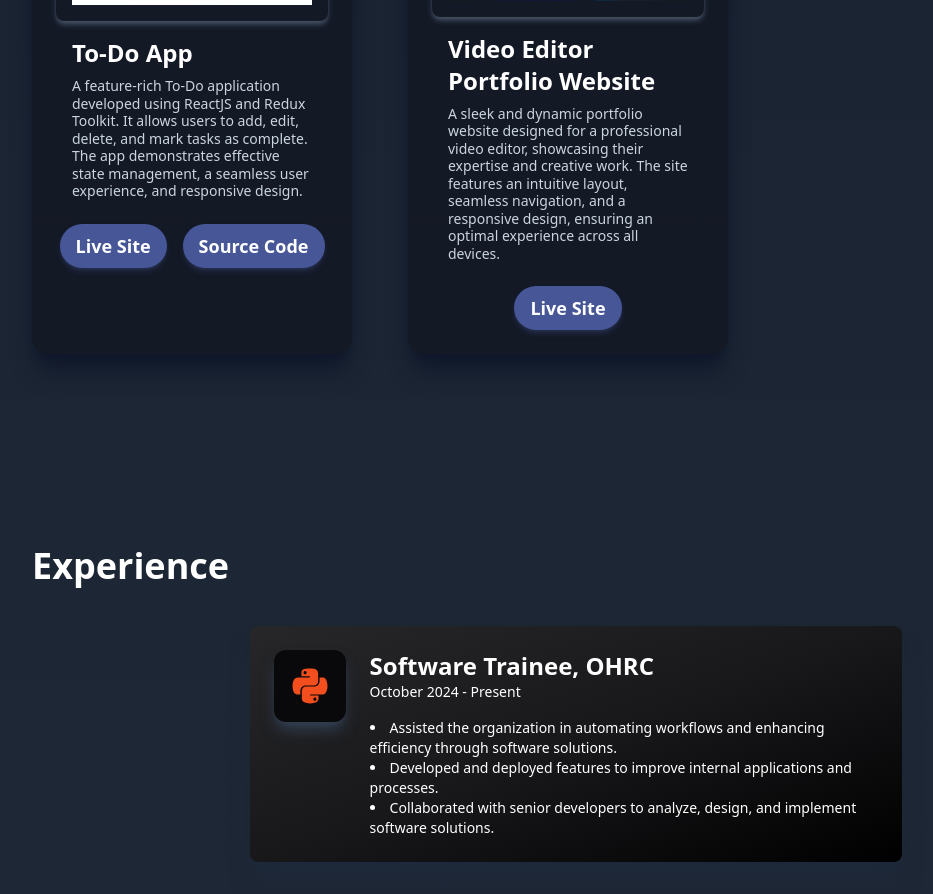
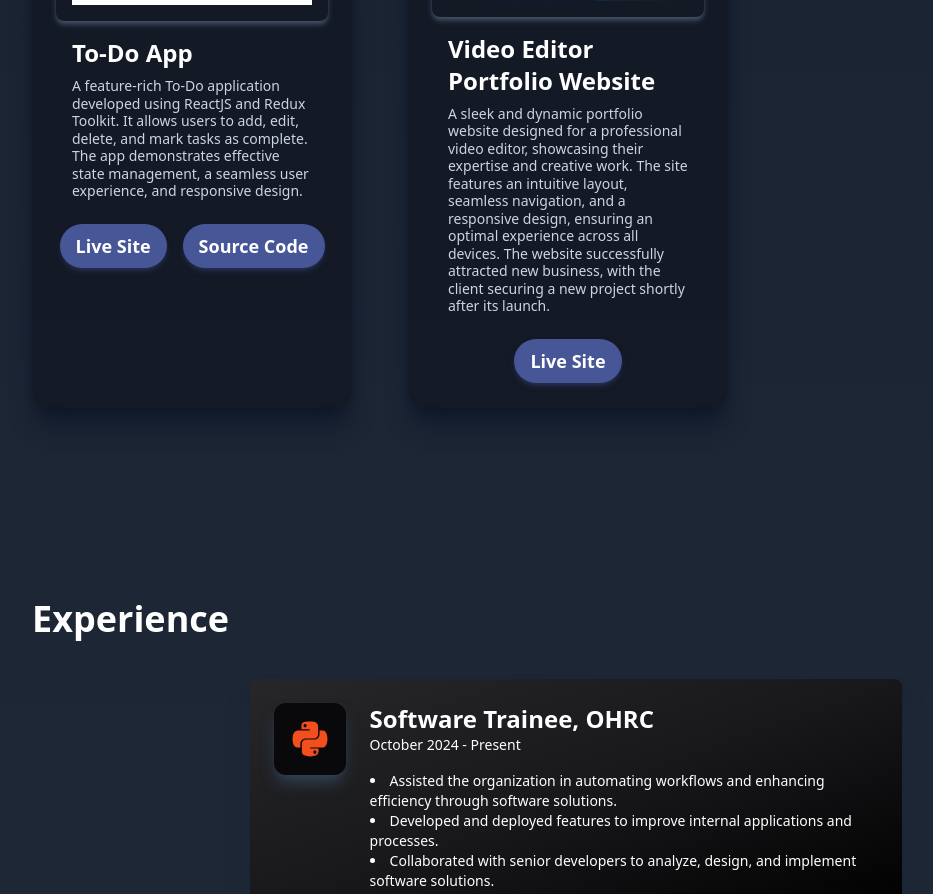
Before and after one commit to Mohammedirfan18/Portfolio, a React (Vite) app: page / in a window 1280 px wide. Shown: the part 3339-4233 px from the top of the page, without its empty margins (64-997 px from the left). Built offline with nearby package versions, Linux system fonts and the light colour scheme.

Commit message:
client project

```diff
--- a/src/Components/Projects/Projects.jsx
+++ b/src/Components/Projects/Projects.jsx
@@ -44,7 +44,7 @@ const Projects = () => {
         />
         <ProjectCard
           title="Video Editor Portfolio Website"
-          main="A sleek and dynamic portfolio website designed for a professional video editor, showcasing their expertise and creative work. The site features an intuitive layout, seamless navigation, and a responsive design, ensuring an optimal experience across all devices."
+          main="A sleek and dynamic portfolio website designed for a professional video editor, showcasing their expertise and creative work. The site features an intuitive layout, seamless navigation, and a responsive design, ensuring an optimal experience across all devices. The website successfully attracted new business, with the client securing a new project shortly after its launch."
           img={videoEditorPortfolio}
           demoLink="https://rahmanvisuals.in/"
 
```
